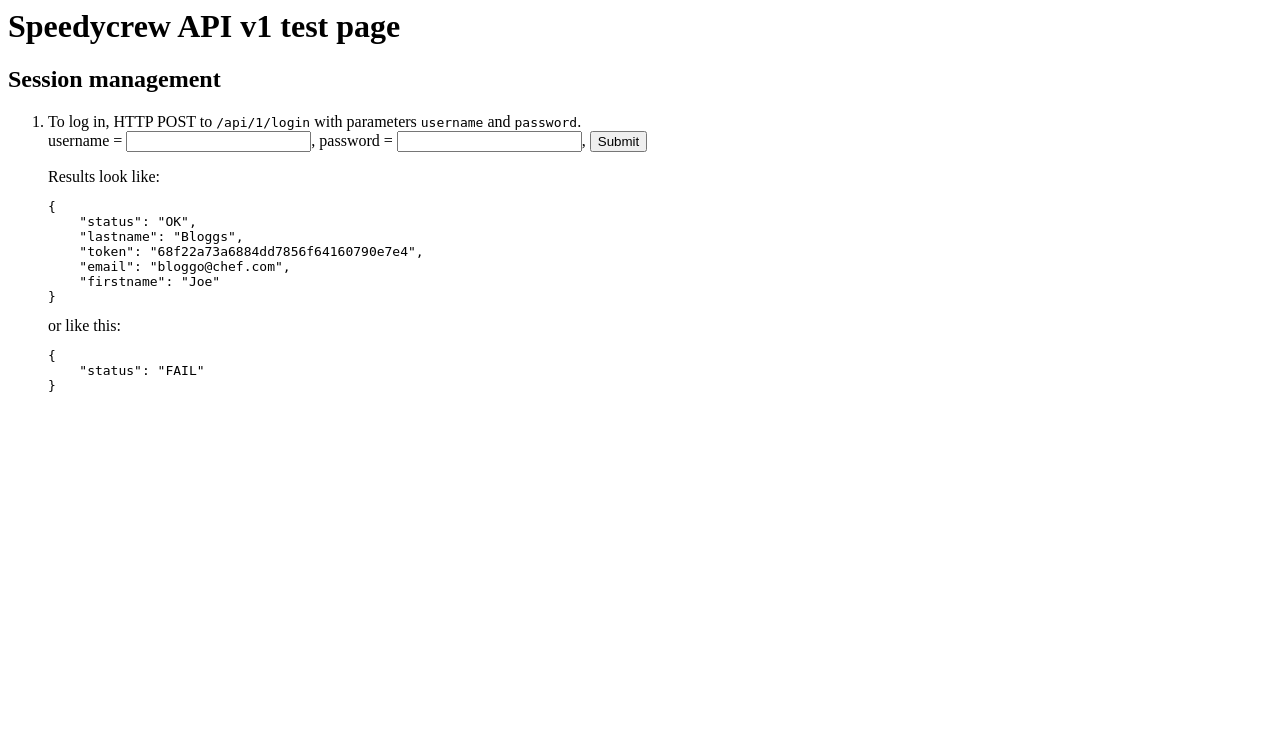
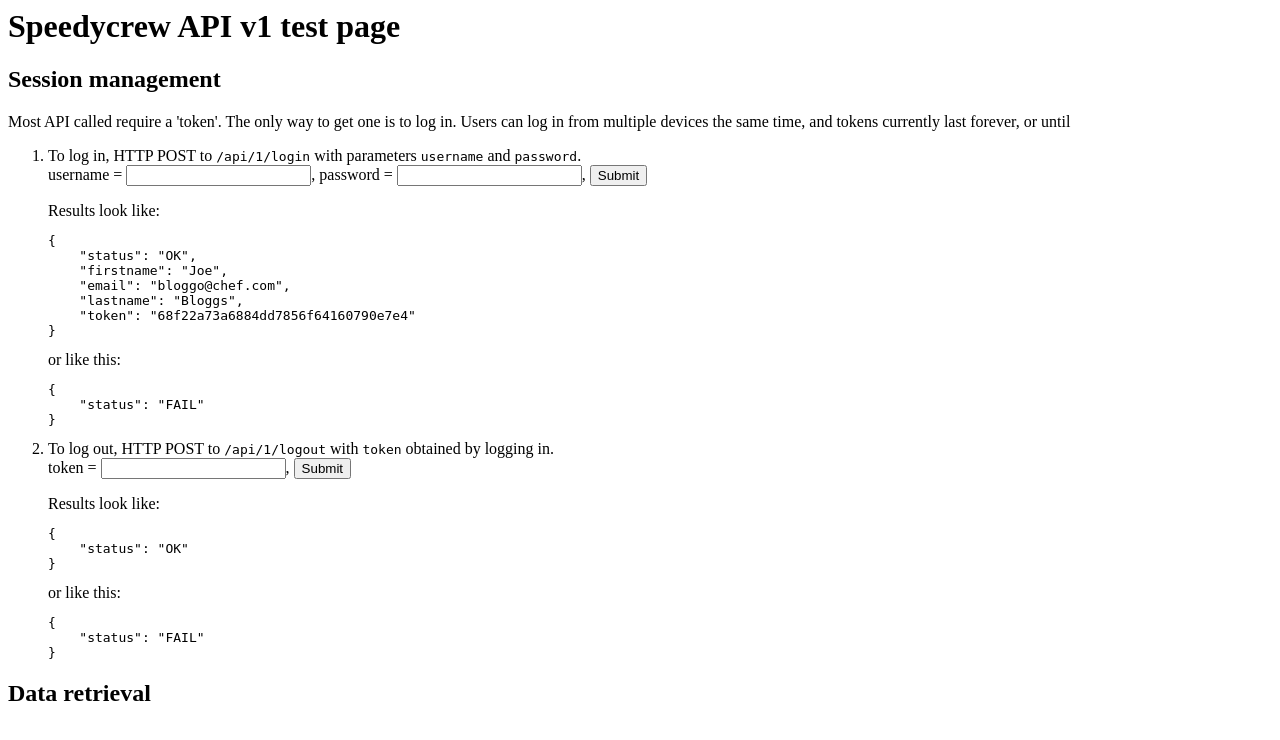
Before and after one commit to michaelmaguire/twosidedsearch, a Django app: template server/django_project/scapi1/templates/docs.html in a window 1280 px wide. Shown: the top 740 px of the page. Run offline with Django 3.2, Linux system fonts and the light colour scheme; the template is opened without the code that fills it, so the values that code supplies are empty.

Commit message:
Added logout documentation/test.

```diff
--- a/server/django_project/scapi1/templates/docs.html
+++ b/server/django_project/scapi1/templates/docs.html
@@ -3,22 +3,27 @@
     <h1>Speedycrew API v1 test page</h1>
 
     <h2>Session management</h2>
+    <p>
+      Most API called require a 'token'.  The only way to get one is
+      to log in.  Users can log in from multiple devices the same
+      time, and tokens currently last forever, or until
+    </p>
     <ol>
       <li>
         To log in, HTTP POST to <code>/api/1/login</code> with parameters <code>username</code> and <code>password</code>.
         <form action="login" method="POST">
-          username = <input name="username" type="password"/>,
+          username = <input name="username" type="input"/>,
           password = <input name="password" type="password"/>,
           <input type="submit"/>
         </form>
         Results look like:
-        <code><pre>
+<code><pre>
 {
     "status": "OK",
+    "firstname": "Joe",
+    "email": "bloggo@chef.com",
     "lastname": "Bloggs",
-    "token": "68f22a73a6884dd7856f64160790e7e4",
-    "email": "bloggo@chef.com",
-    "firstname": "Joe"
+    "token": "68f22a73a6884dd7856f64160790e7e4"
 }
 </pre></code> or like this:
 <code><pre>
@@ -27,6 +32,28 @@
 }
 </pre></code>
       </li>
+      <li>
+        To log out, HTTP POST to <code>/api/1/logout</code> with <code>token</code> obtained by logging in.
+        <form action="logout" method="POST">
+          token = <input name="token">,
+          <input type="submit">
+        </form>
+        Results look like:
+<code><pre>
+{
+    "status": "OK"
+}
+</pre></code> or like this:
+<code><pre>
+{
+    "status": "FAIL"
+}
+</pre></code>
+
+      </li>
     </ol>
+
+
+    <h2>Data retrieval</h2>
   </body>
 </html>
```
